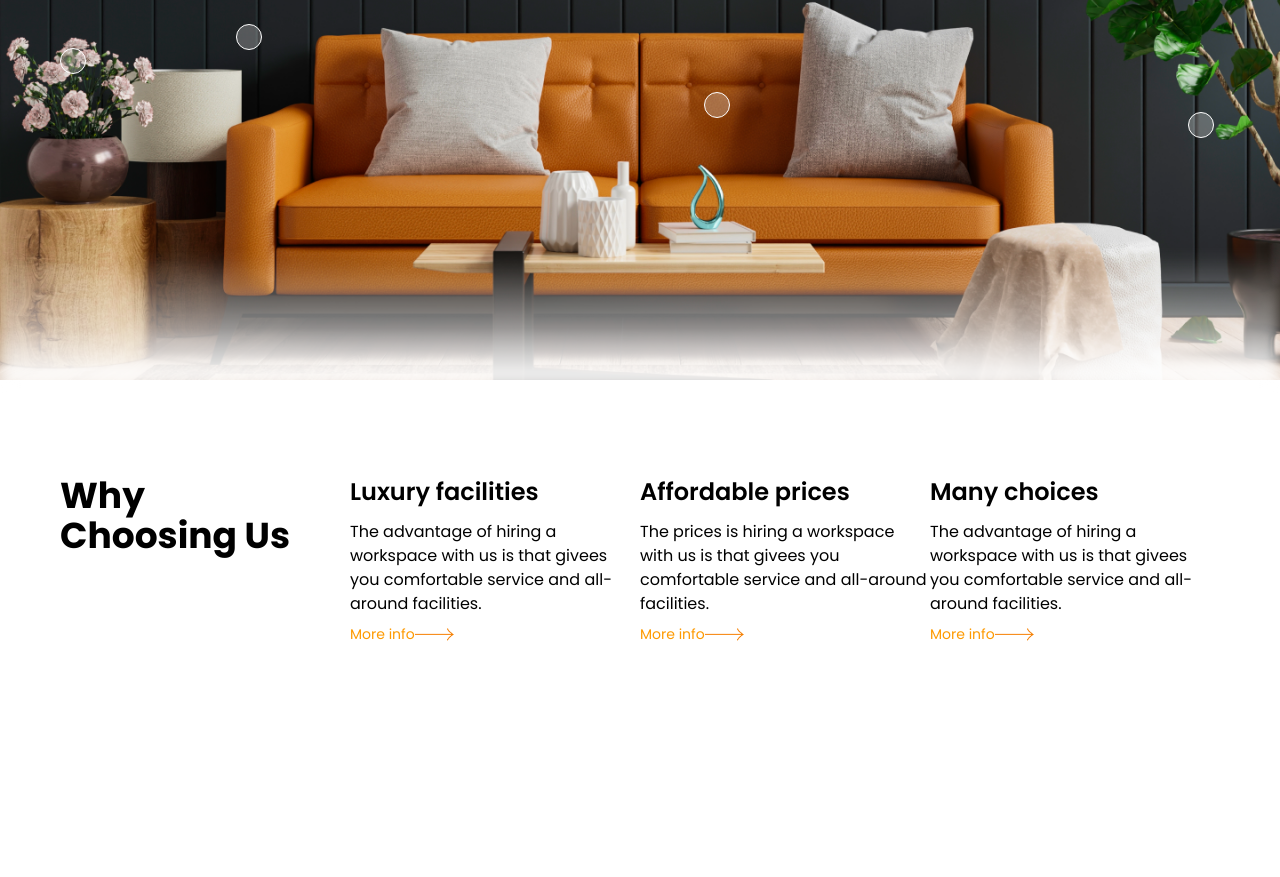
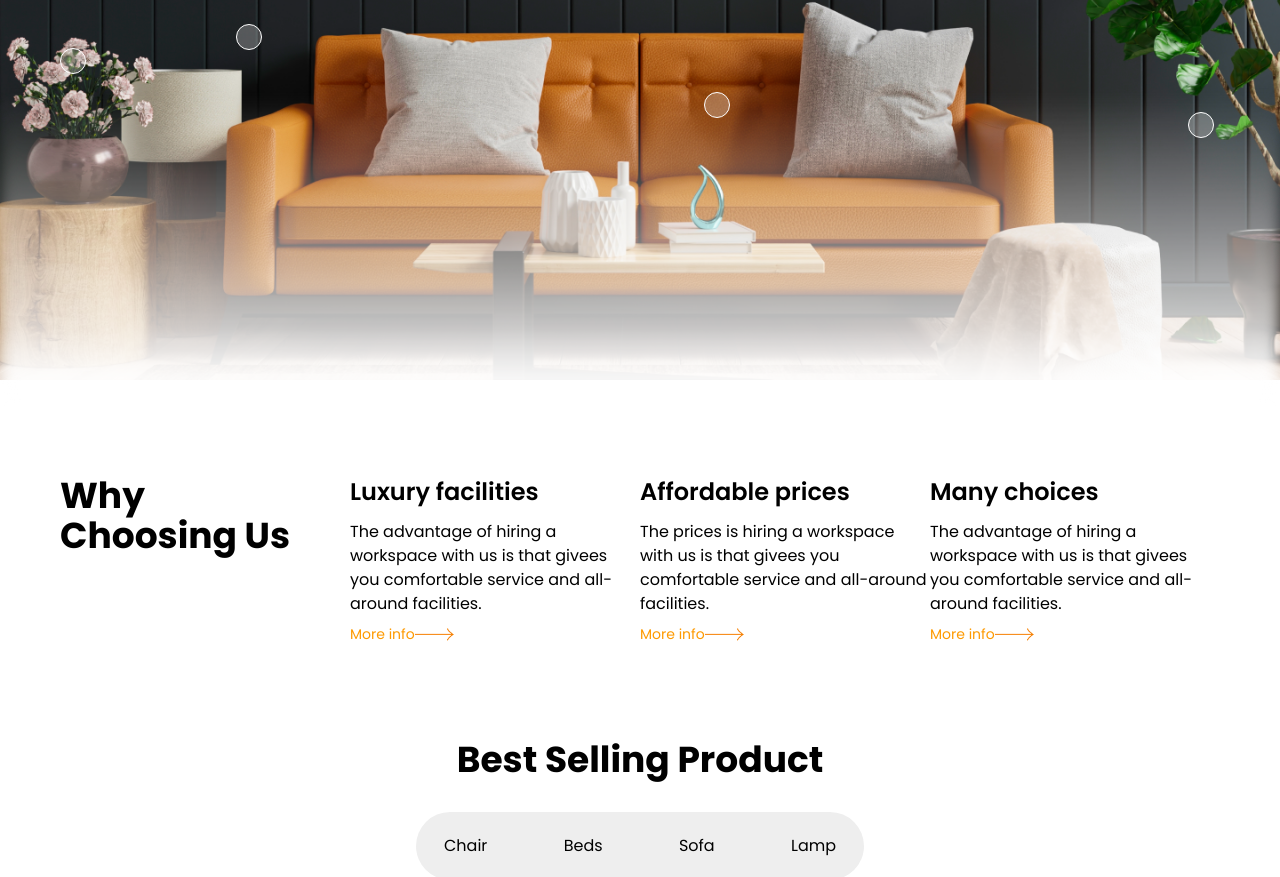
Before and after one commit to Rashed-Jaman-Raj/furniture-likable-rct, a React (Vite) app: page / in a window 1280 px wide. Shown: the part 420-1297 px from the top of the page. Built offline with nearby package versions, Linux system fonts and the light colour scheme.

Commit message:
product image

```diff
--- a/src/components/navbar/Navbar.jsx
+++ b/src/components/navbar/Navbar.jsx
@@ -32,7 +32,7 @@
   return (
     <header className={`fixed top-0 left-0 right-0 z-50 transition duration-300 ease-in-out ${isScrolled ? "bg-white shadow-md" : "bg-transparent text-white"} `}>
       <nav className='max-w-screen-2x1 container mx-auto flex justify-between items-center py-4 px-3 md:px-8 lg:px-12'>
-         <Link to= "/" className='font-mono'> RAJ FURNITURE </Link>
+         <Link to= "/" className='font-mono whitespace-nowrap'> RAJ FURNITURE </Link>
 
          {/* Desktop menu item */}
          <div className='md:flex lg:flex hidden justify-center items-center container sm:gap-4 md:gap-6 lg:gap-12'>
--- a/src/pages/home/Hero.jsx
+++ b/src/pages/home/Hero.jsx
@@ -22,8 +22,8 @@
       </div>
 
         {/* bottom blue effect */}
-        <div className= 'absolute inset-x-0 bottom-0 h-1/3 -mb-2 bg-gradient-to-t from-white via-transparent to-transparent blur-sm blur-lg '>
-        </div>
+        <div className= 'absolute inset-x-0 bottom-0 h-3/4 -mb-4 bg-gradient-to-t from-white via-transparent to-transparent blur-sm '/>
+
 
         {/* Hover button for display tooltip box */}
 
--- a/src/pages/home/Home.jsx
+++ b/src/pages/home/Home.jsx
@@ -1,12 +1,14 @@
 import React from 'react'
 import Hero from './Hero'
 import WhyChoose from './WhyChoose'
+import Products from '../shop/Products'
 
 const Home = () => {
   return (
     <>
       <Hero />
       <WhyChoose />
+      <Products headline="Best Selling Product"/>
     </>
   )
 }
--- /dev/null
+++ b/src/pages/shop/ProductCard.jsx
@@ -0,0 +1,14 @@
+import React from 'react'
+import { getImgUrl } from '../../utils/getImageUrl'
+
+const ProductCard = ({product}) => {
+  return (
+    <div>
+      <div className='bg-[#FAFAFA]'>
+        <img src={getImgUrl(`${product.imageUrl}`)} alt="" />
+      </div>
+    </div>
+  )
+}
+
+export default ProductCard
--- /dev/null
+++ b/src/pages/shop/Products.jsx
@@ -0,0 +1,39 @@
+import React from 'react'
+import { products } from '../../utils/Products'
+import ProductCard from './ProductCard'
+
+const Products = ({headline}) => {
+  const categories = ["Chair", "Beds", "Sofa", "Lamp"]
+  return (
+    <div>
+      <div className='section-container'>
+        <h2 className='text-4xl font-bold text-center my-8 '>{headline}</h2>
+
+        {/* category tabs */}
+        <div className='bg-[#EEEEEE] max-w-md mx-auto sm:rounded-full md-p-2.5 py-4 px-2 mb-16 '>
+          <div className='flex flex-col sm:flex-row items-center md:justify-between justify-center gap-4'>
+            {
+              categories.map((category) => (
+                <button key={category} className={`py-1.5 sm:px-5 px-8 rounded-full hover:bg-amber-500 hover:text-white transition-colors cursor-pointer`}>{category}</button>
+              ))
+            }
+          </div>
+        </div>
+
+        <div>
+            {/* products grid */}
+            <div>
+              {
+                products.map((product, index) => (
+                  <ProductCard key={index} product={product}/>
+                ))
+              }
+            </div>
+
+        </div>
+      </div>
+    </div>
+  )
+}
+
+export default Products
--- a/src/pages/shop/Shop.jsx
+++ b/src/pages/shop/Shop.jsx
@@ -1,10 +1,16 @@
 import React from 'react'
+import bannerImg from "../../assets/banner.png"
+import Products from './Products'
 
 const Shop = () => {
   return (
-    <div>
-
-    </div>
+    <section className='min-h-screen'>
+      {/* banner */}
+      <div className='w-full h-[400px] bg-cover bg-center flex items-center justify-center text-white' style={{backgroundImage: `url(${bannerImg})`}}>
+        <h1 className='text-4xl font-bold'>Shop Our Products</h1>
+      </div>
+      <Products headline="What's Your Choice"/>
+    </section>
   )
 }
 
--- /dev/null
+++ b/src/utils/getImageUrl.js
@@ -0,0 +1,5 @@
+function getImgUrl (name) {
+  return new URL(`../assets/products/${name}`, import.meta.url).href
+}
+
+export {getImgUrl}
--- /dev/null
+++ b/src/utils/products.js
@@ -0,0 +1,169 @@
+export const products = [
+  // Chairs
+  {
+    id: 1,
+    name: "Comfortable Chair",
+    category: "Chair",
+    price: 99,
+    imageUrl: "chair-1.png",
+    rating: 5,
+  },
+  {
+    id: 2,
+    name: "Ergonomic Chair",
+    category: "Chair",
+    price: 129,
+    imageUrl: "chair-2.png",
+    rating: 4,
+  },
+  {
+    id: 3,
+    name: "Stylish Armchair",
+    category: "Chair",
+    price: 149,
+    imageUrl: "chair-3.png",
+    rating: 3,
+  },
+  {
+    id: 4,
+    name: "Leather Recliner",
+    category: "Chair",
+    price: 199,
+    imageUrl: "chair-4.png",
+    rating: 4,
+  },
+  {
+    id: 5,
+    name: "Minimalist Chair",
+    category: "Chair",
+    price: 89,
+    imageUrl: "chair-5.png",
+    rating: 4.5,
+  },
+
+  // Beds
+  {
+    id: 6,
+    name: "King Size Bed",
+    category: "Beds",
+    price: 299,
+    imageUrl: "beds-1.png",
+    rating: 5,
+  },
+  {
+    id: 7,
+    name: "Queen Size Bed",
+    category: "Beds",
+    price: 249,
+    imageUrl: "beds-2.png",
+    rating: 5,
+  },
+  {
+    id: 8,
+    name: "Modern Bed Frame",
+    category: "Beds",
+    price: 399,
+    imageUrl: "beds-3.png",
+    rating: 3,
+  },
+  {
+    id: 9,
+    name: "Platform Bed",
+    category: "Beds",
+    price: 349,
+    imageUrl: "beds-4.png",
+    rating: 2,
+  },
+  {
+    id: 10,
+    name: "Sleigh Bed",
+    category: "Beds",
+    price: 459,
+    imageUrl: "beds-5.png",
+    rating: 5,
+  },
+
+  // Sofas
+  {
+    id: 11,
+    name: "Luxury Sofa",
+    category: "Sofa",
+    price: 499,
+    imageUrl: "sofa-1.png",
+    rating: 4,
+  },
+  {
+    id: 12,
+    name: "Compact Sofa",
+    category: "Sofa",
+    price: 399,
+    imageUrl: "sofa-2.png",
+    rating: 5,
+  },
+  {
+    id: 13,
+    name: "L-shaped Sofa",
+    category: "Sofa",
+    price: 699,
+    imageUrl: "sofa-3.png",
+    rating: 4,
+  },
+  {
+    id: 14,
+    name: "Sofa with Chaise",
+    category: "Sofa",
+    price: 549,
+    imageUrl: "sofa-4.png",
+    rating: 5,
+  },
+  {
+    id: 15,
+    name: "Sectional Sofa",
+    category: "Sofa",
+    price: 799,
+    imageUrl: "sofa-5.png",
+    rating: 3.6,
+  },
+
+  // Lamps
+  {
+    id: 16,
+    name: "Modern Lamp",
+    category: "Lamp",
+    price: 49,
+    imageUrl: "lamp-1.png",
+    rating: 5,
+  },
+  {
+    id: 17,
+    name: "Classic Lamp",
+    category: "Lamp",
+    price: 59,
+    imageUrl: "lamp-2.png",
+    rating: 4,
+  },
+  {
+    id: 18,
+    name: "Wooden Table Lamp",
+    category: "Lamp",
+    price: 69,
+    imageUrl: "lamp-3.png",
+    rating: 3,
+  },
+  {
+    id: 19,
+    name: "Industrial Floor Lamp",
+    category: "Lamp",
+    price: 89,
+    imageUrl: "lamp-4.png",
+    rating: 5,
+  },
+  {
+    id: 20,
+    name: "Vintage Desk Lamp",
+    category: "Lamp",
+    price: 79,
+    imageUrl: "lamp-6.png",
+    rating: 4,
+  },
+];
```
